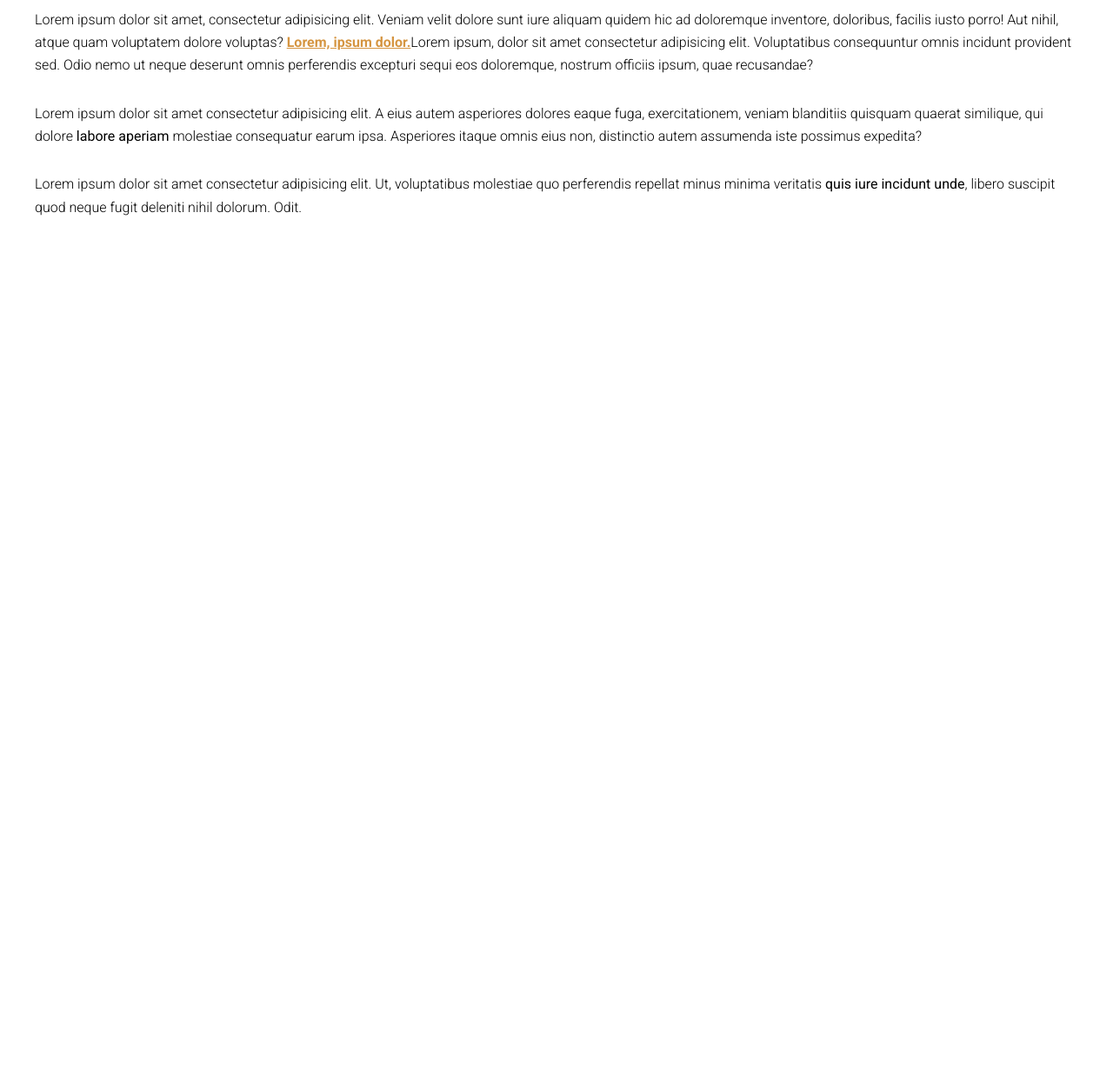
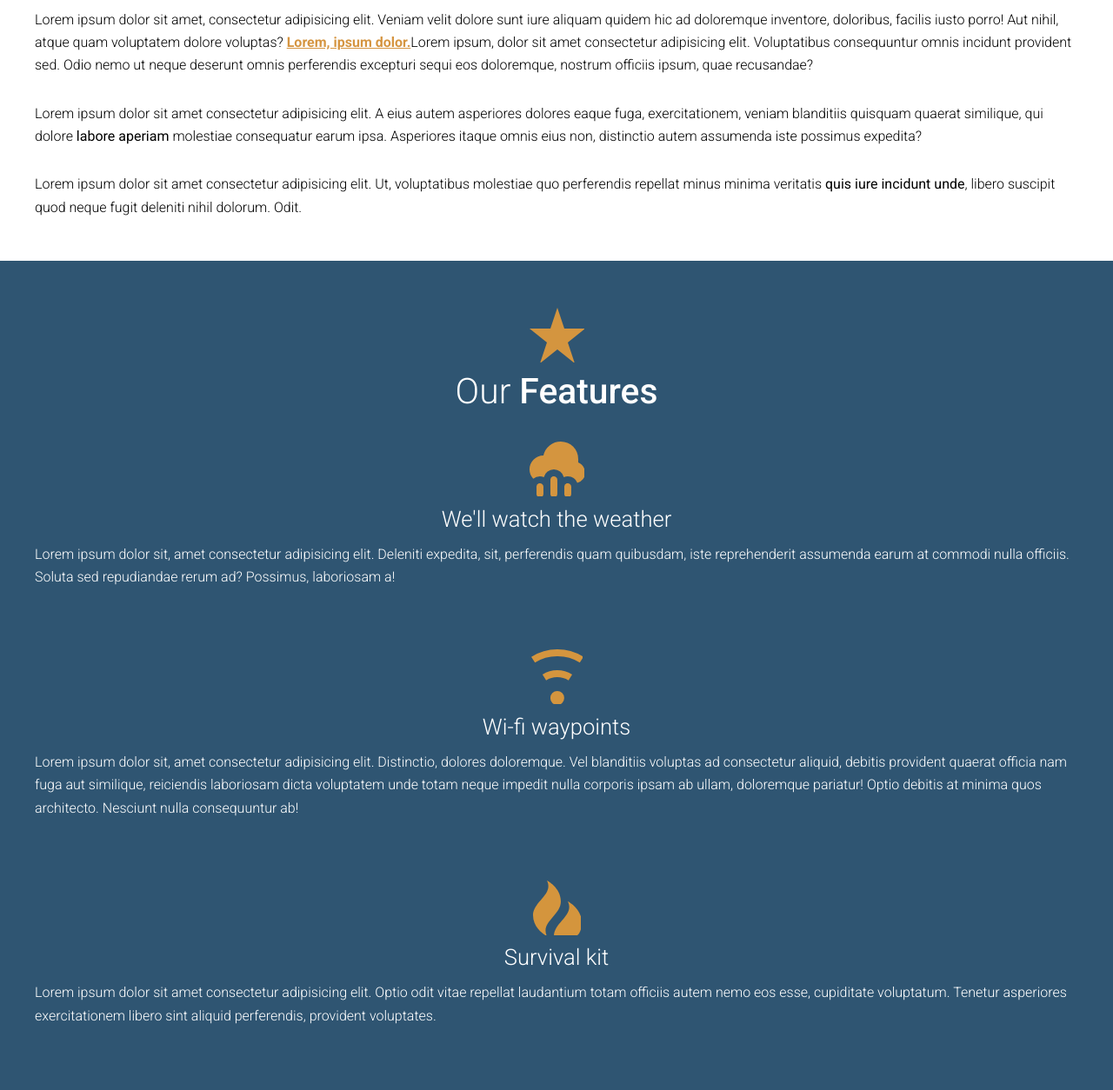
Before and after one commit to wenfangdu/clear-view-escapes, a website: page src/index.html in a window 1280 px wide. Shown: the part 1837-3091 px from the top of the page at 87% size. Before the commit the page ends 2137 px from the top, so only its background shows below. Drawn offline with Linux system fonts and the light colour scheme.

Commit message:
completed features section xs

```diff
--- a/src/assets/css/main.css
+++ b/src/assets/css/main.css
@@ -706,6 +706,11 @@ a {
   padding: 19.2px 0;
 }
 
+.page-section--blue {
+    background-color: #2f5572;
+    color: #ffffff;
+  }
+
 .headline {
   font-size: 30.4px;
   font-weight: 300;
@@ -746,3 +751,33 @@ a {
 .generic-content-container p a {
       font-weight: 700;
     }
+
+.section-title {
+  font-size: 40.8px;
+  font-weight: 300;
+  text-align: center;
+}
+
+.section-title strong {
+    font-weight: 500;
+  }
+
+.section-title__icon {
+    margin: auto auto 9.6px auto;
+  }
+
+.feature-item {
+  padding-bottom: 40px;
+}
+
+.feature-item__icon {
+    margin: 0 auto;
+  }
+
+.feature-item__title {
+    font-size: 25.6px;
+    font-weight: 300;
+    margin-top: 11.2px;
+    margin-bottom: 12.8px;
+    text-align: center;
+  }
--- a/src/dev/css/main.css
+++ b/src/dev/css/main.css
@@ -10,3 +10,5 @@
 @import "./modules/_page-section";
 @import "./modules/_headline";
 @import "./modules/_generic-content-container";
+@import "./modules/_section-title";
+@import "./modules/_feature-item";
--- /dev/null
+++ b/src/dev/css/modules/_feature-item.css
@@ -0,0 +1,13 @@
+.feature-item {
+  padding-bottom: 40px;
+  &__icon {
+    margin: 0 auto;
+  }
+  &__title {
+    font-size: 25.6px;
+    font-weight: 300;
+    margin-top: 11.2px;
+    margin-bottom: 12.8px;
+    text-align: center;
+  }
+}
--- a/src/dev/css/modules/_page-section.css
+++ b/src/dev/css/modules/_page-section.css
@@ -1,3 +1,7 @@
 .page-section {
   padding: 19.2px 0;
+  &--blue {
+    background-color: var(--mainBlue);
+    color: #ffffff;
+  }
 }
--- /dev/null
+++ b/src/dev/css/modules/_section-title.css
@@ -0,0 +1,11 @@
+.section-title {
+  font-size: 40.8px;
+  font-weight: 300;
+  text-align: center;
+  & strong {
+    font-weight: 500;
+  }
+  &__icon {
+    margin: auto auto 9.6px auto;
+  }
+}
--- a/src/index.html
+++ b/src/index.html
@@ -64,7 +64,41 @@
           earum ipsa. Asperiores itaque omnis eius non, distinctio autem assumenda iste possimus expedita?</p>
         <p>Lorem ipsum dolor sit amet consectetur adipisicing elit. Ut, voluptatibus molestiae quo perferendis repellat minus
           minima veritatis <strong>quis iure incidunt unde</strong>, libero suscipit quod neque fugit deleniti nihil dolorum.
-          Odit.</p>
+          Odit.
+        </p>
+      </div>
+    </div>
+  </div>
+  <div id="features" class="page-section page-section--blue">
+    <div class="wrapper">
+      <h2 class="section-title">
+        <div class="icon icon--star section-title__icon"></div>
+        Our <strong>Features</strong>
+      </h2>
+      <div class="generic-content-container">
+        <div class="feature-item">
+          <div class="icon icon--rain feature-item__icon"></div>
+          <h3 class="feature-item__title">We'll watch the weather</h3>
+          <p>Lorem ipsum dolor sit, amet consectetur adipisicing elit. Deleniti expedita, sit, perferendis quam quibusdam, iste
+            reprehenderit assumenda earum at commodi nulla officiis. Soluta sed repudiandae rerum ad? Possimus, laboriosam
+            a!
+          </p>
+        </div>
+        <div class="feature-item">
+          <div class="icon icon--wifi feature-item__icon"></div>
+          <h3 class="feature-item__title">Wi-fi waypoints</h3>
+          <p>Lorem ipsum dolor sit, amet consectetur adipisicing elit. Distinctio, dolores doloremque. Vel blanditiis voluptas
+            ad consectetur aliquid, debitis provident quaerat officia nam fuga aut similique, reiciendis laboriosam dicta
+            voluptatem unde totam neque impedit nulla corporis ipsam ab ullam, doloremque pariatur! Optio debitis at minima
+            quos architecto. Nesciunt nulla consequuntur ab!</p>
+        </div>
+        <div class="feature-item">
+          <div class="icon icon--fire feature-item__icon"></div>
+          <h3 class="feature-item__title">Survival kit</h3>
+          <p>Lorem ipsum dolor sit amet consectetur adipisicing elit. Optio odit vitae repellat laudantium totam officiis autem
+            nemo eos esse, cupiditate voluptatum. Tenetur asperiores exercitationem libero sint aliquid perferendis, provident
+            voluptates.</p>
+        </div>
       </div>
     </div>
   </div>
```
